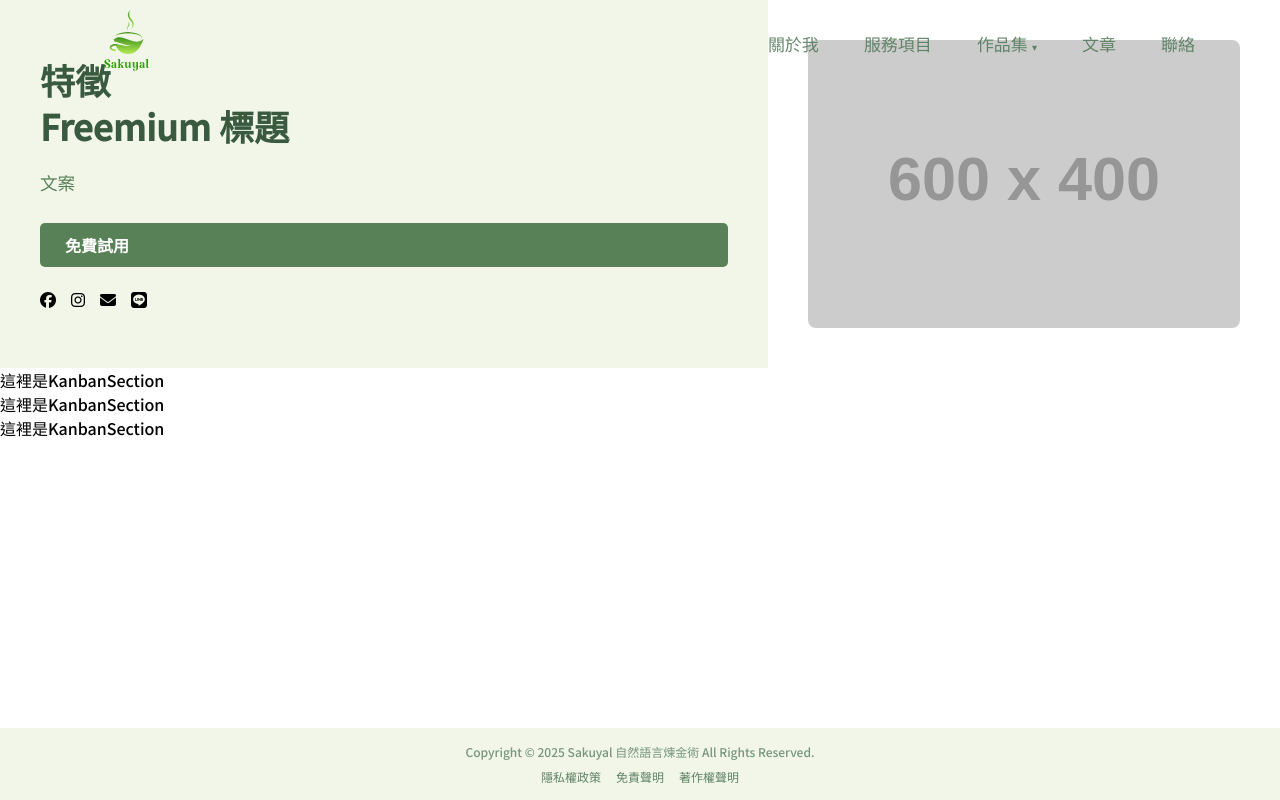
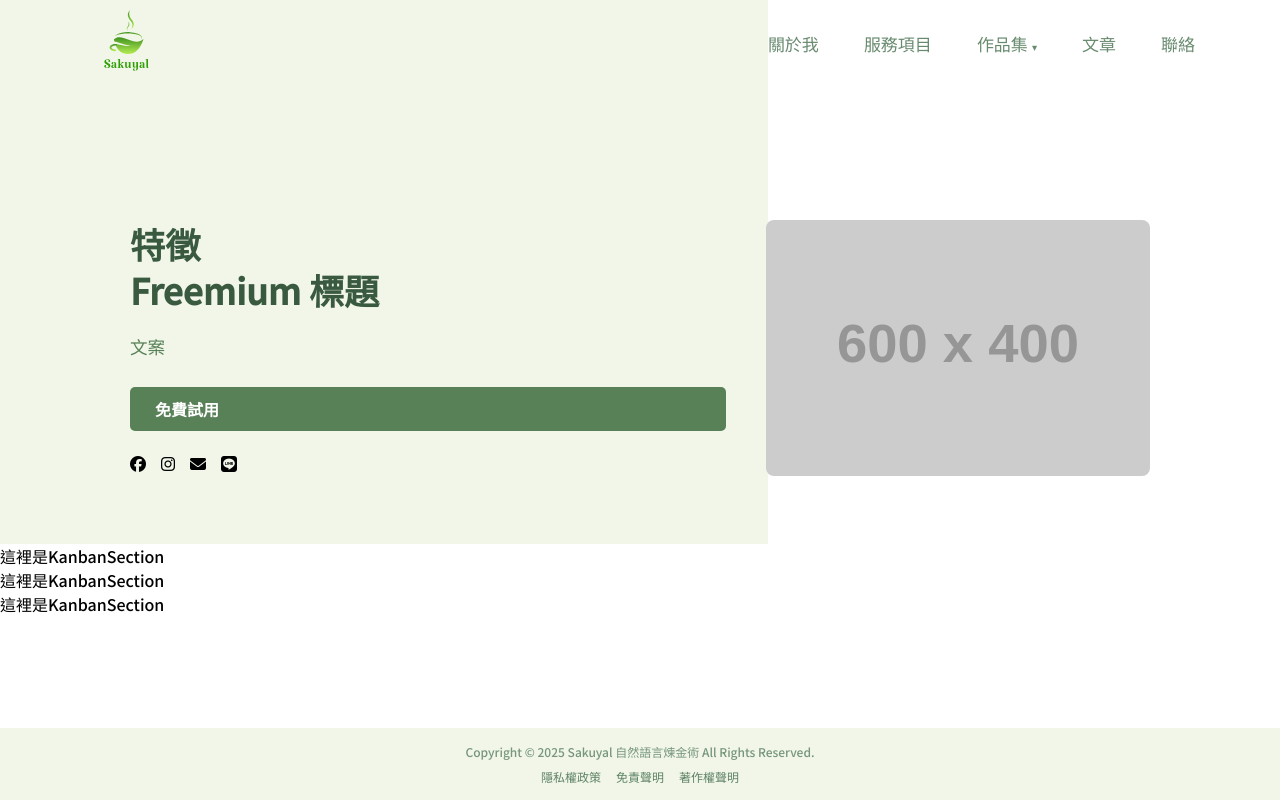
Before and after one commit to YURULIN1995/sakuyal-nlp, a React (Vite) app: page / in a window 1280 px wide. Built offline with nearby package versions, Linux system fonts and the light colour scheme.

Commit message:
Update Hero Section

```diff
--- a/src/components/Hero.jsx
+++ b/src/components/Hero.jsx
@@ -1,26 +1,39 @@
+// src/components/Hero.jsx (新結構)
 import styles from '@styles/Hero.module.css';
 
-// 接收 props 和 children
 function Hero({ imageUrl, imageAlt = "Hero 圖片", children }) {
   return (
-    // 使用 heroSection class
+    // 1. 外層容器，設定相對定位基準
     <section className={styles.heroSection}>
-      {/* 左側區塊，渲染傳入的 children */}
-      <div className={styles.left}>
-        {children} {/* <--- 在這裡渲染內容 */}
+
+      {/* 2. 背景層 (絕對定位，底層) */}
+      <div className={styles.backgroundLayer}>
+        <div className={styles.bgLeft}></div> {/* 左側背景色塊 */}
+        <div className={styles.bgRight}></div>{/* 右側背景色塊 */}
       </div>
-      {/* 右側區塊，渲染圖片 */}
-      <div className={styles.right}>
-        {imageUrl && ( // 如果有圖片 URL 才渲染
+
+      {/* 3. 內容容器 (相對定位，上層) */}
+      <div className={styles.contentContainer}>
+         {/* 4. 內部左右欄容器 */}
+         <div className={styles.innerColumns}>
+            {/* 左欄：文字內容 */}
+            <div className={styles.textContainer}>
+              {children} {/* 渲染傳入的內容 */}
+            </div>
+            {/* 右欄：圖片內容 */}
+            <div className={styles.imageContainer}>
+              {imageUrl && (
                 <img
                   src={imageUrl}
                   alt={imageAlt}
-            className={styles.image} // <--- 可以為圖片加個 class
+                  className={styles.image}
                   loading="lazy"
-            style={{ maxWidth: '100%', height: 'auto' }} // 基本樣式
                 />
               )}
             </div>
+         </div>
+      </div>
+
     </section>
   );
 }
--- a/src/styles/Hero.module.css
+++ b/src/styles/Hero.module.css
@@ -1,39 +1,109 @@
-/* src/styles/Hero.module.css (需要調整 padding 和新增內容樣式) */
+/* src/styles/Hero.module.css (新結構樣式) */
 
+/* 1. 外層 Section (定位基準) */
 .heroSection {
+  position: relative; /* 讓內部絕對定位的元素相對此定位 */
   width: 100%;
-  display: flex;
-  min-height: 300px; /* 或更高 */
-  /* 確保 Hero 區塊本身在 Header 下方有足夠空間顯示內容 */
-  /* padding-top: 100px; */ /* <-- 這個 padding 應該加在 Layout 的 mainContent 上更合適 */
+  min-height: 400px; /* 設定最小高度，或由內容撐開 */
+  overflow: hidden; /* 可選：防止子元素意外溢出 */
 }
 
-.left {
-  width: 60%;
-  background-color: rgb(241, 246, 233);
-  padding: 40px; /* <-- 調整這裡的 padding，特別是 padding-top */
-  /* 可能需要更大的 padding-top 來避開透明 Header */
-  /* padding: 120px 40px 40px 40px; */ /* 試試看增加上邊距 */
-  box-sizing: border-box;
-  display: flex; /* 可選：讓內部元素方便對齊 */
-  flex-direction: column; /* 可選：垂直排列 */
-  justify-content: center; /* 可選：垂直居中 */
+/* 2. 背景層 */
+.backgroundLayer {
+  position: absolute;
+  top: 0;
+  left: 0;
+  right: 0;
+  bottom: 0;
+  z-index: 1; /* 在內容下方 */
+  display: flex; /* 排列左右色塊 */
 }
 
-.right {
-  width: 40%;
-  background-color: rgb(255, 255, 255);
-  padding: 40px; /* <-- 同樣調整 padding */
-  /* padding: 120px 40px 40px 40px; */
-  box-sizing: border-box;
-  display: flex;
-  justify-content: center;
-  align-items: center;
+.bgLeft {
+  flex-basis: 60%; /* 左側寬度 */
+  background-color: rgb(241, 246, 233);
 }
 
-.image { /* 新增圖片樣式 */
+.bgRight {
+  flex-basis: 40%; /* 右側寬度 */
+  background-color: rgb(255, 255, 255);
+}
+
+/* 3. 內容容器 (浮在背景上) */
+.contentContainer {
+  position: relative; /* 相對定位即可，因為它在背景層之後 */
+  z-index: 2; /* 在背景上方 */
+  max-width: 1140px; /* 限制內容最大寬度 */
+  margin-left: auto;
+  margin-right: auto;
+  box-sizing: border-box; /* 確保 padding 包含在寬度內 */
+
+  /* --- 控制內容與背景邊緣的距離 --- */
+  padding: 200px 40px 48px; /* 上200px 左右40px 下 48px */
+
+  /* 確保容器至少有一定高度，或由內容撐開 */
+  min-height: inherit; /* 繼承父層 section 的最小高度 (如果 section 有設) */
+  display: flex; /* 使內部 .innerColumns 能更好對齊 (可選) */
+  align-items: center; /* 垂直居中 .innerColumns (可選) */
+}
+
+/* 4. 內部左右欄容器 */
+.innerColumns {
+    display: flex;
+    flex-wrap: wrap; /* 小螢幕換行 */
+    width: 100%; /* 佔滿 contentContainer */
+    /* background-color: lightcoral; */ /* 測試用背景色 */
+}
+
+/* 5. 文字容器 */
+.textContainer {
+    flex: 1; /* 自動分配寬度，或設定 flex-basis: 60%; */
+    flex-basis: 60%;
+    padding: 20px; /* 文字區塊的內邊距 (可選) */
+    box-sizing: border-box;
+    /* background-color: lightblue; */ /* 測試用背景色 */
+    /* 這裡可以加 display:flex, flex-direction:column, justify-content:center */
+    display: flex;
+    flex-direction: column;
+    justify-content: center;
+}
+
+/* 6. 圖片容器 */
+.imageContainer {
+    flex: 1; /* 自動分配寬度，或設定 flex-basis: 40%; */
+    flex-basis: 40%;
+    padding: 20px; /* 圖片區塊的內邊距 (可選) */
+    box-sizing: border-box;
+    /* background-color: lightgoldenrodyellow; */ /* 測試用背景色 */
+    display: flex;
+    align-items: center;
+    justify-content: center;
+}
+
+.image {
     max-width: 100%;
     height: auto;
     display: block;
     border-radius: 8px;
 }
+
+/* --- 響應式：小螢幕時堆疊 --- */
+@media (max-width: 768px) {
+  .contentContainer {
+    padding: 40px 20px; /* 調整 padding */
+  }
+  .innerColumns {
+    flex-direction: column;
+  }
+  .textContainer, .imageContainer {
+    flex-basis: auto; /* 重置寬度 */
+    width: 100%;
+    padding: 15px;
+  }
+  .textContainer {
+    order: 2; /* 文字在下 */
+  }
+  .imageContainer {
+    order: 1; /* 圖片在上 */
+  }
+}
--- a/src/styles/Navbar/NavbarMobile.module.css
+++ b/src/styles/Navbar/NavbarMobile.module.css
@@ -1,12 +1,10 @@
-/* src/styles/Navbar/NavbarMobile.module.css */
-
 /* --- Hamburger Menu Variables & Styles --- */
 /* (使用之前定義的變數) */
 :root {
   --mobile-bar-width: 22px;
   --mobile-bar-height: 2px;
   --mobile-hamburger-gap: 5px;
-  --mobile-foreground: rgba(78, 117, 85, 0.7); /* 調整回原本的透明綠色 */
+  --mobile-foreground: rgba(78, 117, 85, 0.7);
   --mobile-animation-timing: 200ms ease-in-out;
   --mobile-hamburger-height: calc(var(--mobile-bar-height) * 3 + var(--mobile-hamburger-gap) * 2);
 }
@@ -20,7 +18,7 @@
   cursor: pointer;
   background: none;
   border: none;
-  z-index: 102; /* 高於選單列表 */
+  z-index: 12; /* 高於選單列表 */
   position: relative;
 }
 
--- a/src/styles/Navbar/NavbarPc.module.css
+++ b/src/styles/Navbar/NavbarPc.module.css
@@ -65,7 +65,7 @@ list-style: none;
 margin: 0;
 padding: 10px 0;      /* 選單內部的上下 padding */
 border-radius: 6px;   /* 圓角 */
-z-index: 100;         /* 確保在最上層 */
+z-index: 10;         /* 確保在最上層 */
 opacity: 0;           /* 為了動畫效果 */
 visibility: hidden;   /* 為了動畫效果 */
 transition: opacity 0.2s ease-in-out, visibility 0.2s ease-in-out;
```
Lines whose indentation alone changed are shown as unchanged.
